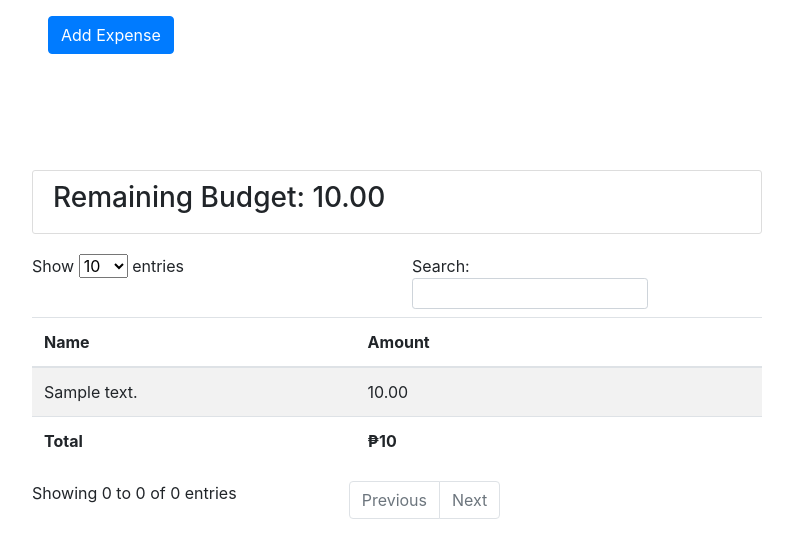
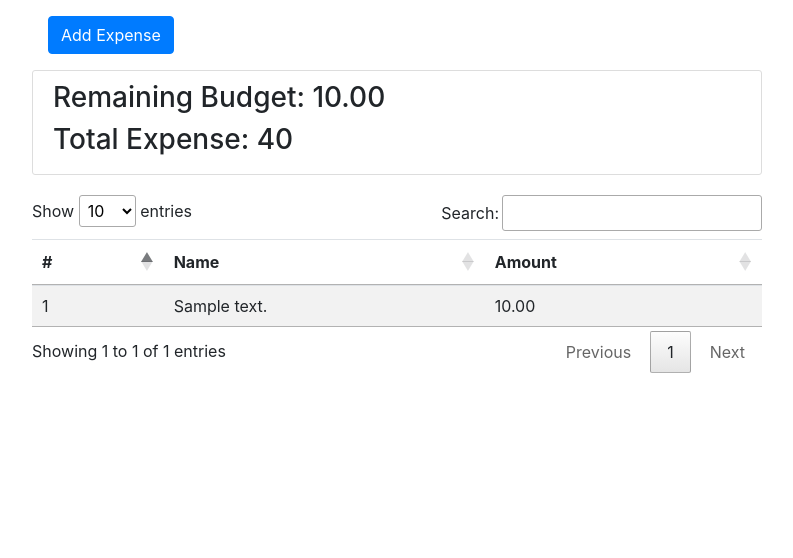
Before and after one commit to Se-ki/BMS, a Django app: page /expenses/1 in a window 1280 px wide. Shown: the part 56-614 px from the top of the page, without its empty margins (53-846 px from the left). Run offline with Django 5.2, Linux system fonts and the light colour scheme; a user stored in the database is signed in; tables that the repository leaves empty hold one stand-in row (values such as "Sample post"); some libraries are stand-ins or nearby versions.

Commit message:
init commit v1

```diff
--- a/bms/static/js/expenseJS/index.js
+++ b/bms/static/js/expenseJS/index.js
@@ -1,17 +1,56 @@
-document.addEventListener("DOMContentLoaded", () => {
-    const expense = document.getElementById('save-expense')
+$(document).ready(() => {
     const eDescription = document.getElementById('expense-description')
     const eAmount = document.getElementById('expense-amount')
-    const expenseTBody = document.getElementById('expenses')
     const b_id = document.getElementById('b_id')
-    const total_expense = document.getElementById('total-expense')
-    const remain_budget = document.getElementById('remain-budget')
     const expenseButton = document.getElementById('expenseButton')
-    const modalExpense = new bootstrap.Modal(document.getElementById('expenseModal'))
-    const dataTable = new DataTable('#expensesTable')
 
     let getThatAmount = ''
-    expense.addEventListener('click', async (e) => {
+
+    async function expenses() {
+        try {
+            const response = await axios.get(`/get-expenses/?b_id=${b_id.value}`);
+            let expenses = response.data.expenses
+            let budgetAmount = response.data.b_amount
+            getThatAmount = budgetAmount
+
+            let total = 0
+            $("#remain-budget").html('Remaining Budget: ' + budgetAmount)
+            if (parseInt(budgetAmount) <= 0) {
+                expenseButton.disabled = true
+            }
+            $("#expensesTable").DataTable({
+                data: expenses,
+                // destroy: true, //to able to reinitialize
+                responsive: true,
+                columns: [
+                    {
+                        data: null,
+                        render: function (data, type, full, meta) {
+                            // Use meta.row to get the row index, and add 1 to start from 1
+                            return meta.row + 1;
+                        },
+                        name: 'id',
+                    },
+                    {
+                        data: "description",
+                    },
+                    {
+                        data: "expense_amount",
+                        render: function (data, type, row) {
+                            total += parseFloat(data)
+                            console.log(row)
+                            return data
+                        },
+                    },
+                ],
+            })
+            $("#total-expense").html('Total Expense: ' + total)
+        } catch (error) {
+            console.error(error);
+        }
+    }
+
+    $("#save-expense").on('click', async (e) => {
         e.preventDefault()
         if (parseFloat(eAmount.value) > parseFloat(getThatAmount)) {
             alert('The value is greater than the remaining budget!')
@@ -32,35 +71,9 @@ document.addEventListener("DOMContentLoaded", () => {
             const json = await response.json()
             eDescription.value = ""
             eAmount.value = ""
-            modalExpense.hide()
-            getExpenses()
+            $("#expenseModal").modal("hide")
+            expenses()
         }
     })
-    async function getExpenses() {
-        const response = await fetch(
-            '/get-expenses/?' +
-            new URLSearchParams({
-                b_id: b_id.value
-            })
-        )
-        const json = await response.json()
-        const expenses = json.expenses
-        budget_amount = json.b_amount
-        getThatAmount = budget_amount
-        let table = ''
-        let total = 0
-        expenses.map((data) => {
-            total += parseFloat(data.expense_amount)
-            table += `<tr>                                                                                                                            <td>${data.description}</td>
-                   <td>${data.expense_amount}</td>
-                 </tr>`
-        })
-        expenseTBody.innerHTML = table
-        total_expense.innerHTML = '₱' + total
-        remain_budget.innerHTML = 'Remaining Budget: ' + budget_amount
-        if (parseInt(budget_amount) <= 0) {
-            expenseButton.disabled = true
-        }
-    }
-    getExpenses()
+    expenses()
 })
--- a/bms/static/main.css
+++ b/bms/static/main.css
@@ -1,6 +1,7 @@
 body {
-    background: #333;
+    background: #fafafa;
     color: #333333;
+    margin-top: 5rem;
 }
 
 h1,
@@ -38,7 +39,6 @@ ul {
     border: 1px solid #dddddd;
     border-radius: 3px;
     margin-bottom: 20px;
-    margin-top: 100px;
 }
 
 .article-title {
@@ -63,8 +63,7 @@ a.article-title:hover {
 .article-metadata {
     padding-bottom: 1px;
     margin-bottom: 4px;
-    border-bottom: 1px solid #e3e3e3;
-    text-decoration: none;
+    border-bottom: 1px solid #e3e3e3
 }
 
 .article-metadata a:hover {
@@ -88,52 +87,3 @@ a.article-title:hover {
 .account-heading {
     font-size: 2.5rem;
 }
-
-/* svselnskc */
-.articles-container {
-    position: relative;
-}
-
-.edit-link,
-.delete-link {
-    margin-right: 10px;
-    color: #007bff;
-    text-decoration: none;
-    font-weight: bold;
-}
-
-.edit-link:hover,
-.delete-link:hover {
-    text-decoration: underline;
-}
-
-/* show expenses html styles */
-@import url('https://fonts.googleapis.com/css2?family=Open+Sans:wght@300&display=swap');
-
-body {
-    font-family: 'Open Sans', sans-serif;
-
-}
-
-.search {
-
-    top: 6px;
-    left: 10px;
-}
-
-.form-control {
-
-    /* border: none; */
-    padding-left: 32px;
-}
-
-.form-control:focus {
-
-    /* border: none; */
-    box-shadow: none;
-}
-
-.green {
-
-    color: green;
-}
--- a/bms/templates/dashboard.html
+++ b/bms/templates/dashboard.html
@@ -5,6 +5,7 @@
     <button type="button" class="btn btn-primary" data-bs-toggle="modal" data-bs-target="#addBudget">Add Budget</button>
   </div>
   <div id="get-budgets"></div>
+
   {% comment %}modal for adding budget{% endcomment %}
   <div class="modal fade" id="addBudget" tabindex="1" aria-labelledby="addBudgetLabel" aria-hidden="false">
     <div class="modal-dialog">
--- a/bms/templates/layouts/base.html
+++ b/bms/templates/layouts/base.html
@@ -8,21 +8,25 @@
       name="viewport"
       content="width=device-width, initial-scale=1, shrink-to-fit=no"
     />
+    <title>Budget Monitoring System</title>
+
     <link rel="stylesheet" type="text/css" href="{% static 'main.css' %}" />
-
-    <!-- Bootstrap CSS -->
     <link
       rel="stylesheet"
       href="https://maxcdn.bootstrapcdn.com/bootstrap/4.0.0/css/bootstrap.min.css"
       integrity="sha384-Gn5384xqQ1aoWXA+058RXPxPg6fy4IWvTNh0E263XmFcJlSAwiGgFAW/dAiS6JXm"
       crossorigin="anonymous"
     />
+    <link
+      rel="stylesheet"
+      href="https://cdn.datatables.net/2.0.2/css/dataTables.dataTables.min.css"
+    />
 
     <script src="https://code.jquery.com/jquery-3.7.1.js"></script>
-    <script src="https://cdn.datatables.net/2.0.1/js/dataTables.js"></script>
-    <script src="https://cdn.datatables.net/2.0.1/js/dataTables.bootstrap5.js"></script>
-
-    <title>Budget Monitoring System</title>
+    <script src="https://cdn.datatables.net/2.0.2/js/dataTables.min.js"></script>
+    <!-- <script src="https://cdn.datatables.net/2.0.1/js/dataTables.js"></script>
+    <script src="https://cdn.datatables.net/2.0.1/js/dataTables.bootstrap5.js"></script> -->
+    <script src="https://unpkg.com/axios/dist/axios.min.js"></script>
   </head>
   <body>
     <nav class="navbar navbar-expand-lg bg-body-tertiary bg-dark">
--- a/bms/templates/show_expenses.html
+++ b/bms/templates/show_expenses.html
@@ -1,58 +1,79 @@
-{% extends 'layouts/base.html' %}
-{% block content %}
-  <button type="button" id="expenseButton" class="btn btn-primary m-3" data-bs-toggle="modal" data-bs-target="#expenseModal">Add Expense</button>
+{% extends 'layouts/base.html' %} {% block content %}
+<button
+  type="button"
+  id="expenseButton"
+  class="btn btn-primary m-3"
+  data-bs-toggle="modal"
+  data-bs-target="#expenseModal"
+>
+  Add Expense
+</button>
 <div class="p-0">
   <div class="content-section">
     <h3 id="remain-budget"></h3>
+    <h3 id="total-expense"></h3>
   </div>
 </div>
 
-  <table id="expensesTable" class="table table-striped" style="width:100%">
+<table id="expensesTable" class="table table-striped" style="width: 100%">
   <thead>
     <tr>
+      <th>#</th>
       <th>Name</th>
       <th>Amount</th>
     </tr>
   </thead>
-    <tbody id="expenses"></tbody>
-    <tfoot>
-      <tr>
-        <th>Total</th>
-        <th id="total-expense"></th>
-      </tr>
-    </tfoot>
 </table>
 
 {% comment %}modal for adding expense{% endcomment %}
-  <div class="modal fade" id="expenseModal" tabindex="-1" aria-labelledby="expenseModalLabel" aria-hidden="true">
+<div
+  class="modal fade"
+  id="expenseModal"
+  tabindex="-1"
+  aria-labelledby="expenseModalLabel"
+  aria-hidden="true"
+>
   <div class="modal-dialog">
     <div class="modal-content">
       <div class="modal-header">
         <h1 class="modal-title fs-5" id="expenseModalLabel">Add Expense</h1>
-          <button type="button" class="btn-close" data-bs-dismiss="modal" aria-label="Close"></button>
+        <button
+          type="button"
+          class="btn-close"
+          data-bs-dismiss="modal"
+          aria-label="Close"
+        ></button>
       </div>
       <div class="modal-body">
         <form method="POST">
           <input type="hidden" value="{{ b_id }}" id="b_id" />
           <div class="mb-3">
-              <label for="expense-description" class="col-form-label">What is the thing that you bought?</label>
+            <label for="expense-description" class="col-form-label"
+              >What is the thing that you bought?</label
+            >
             <input type="text" class="form-control" id="expense-description" />
           </div>
           <div class="mb-3">
-              <label for="expense-amount" class="col-form-label">How much is it?</label>
+            <label for="expense-amount" class="col-form-label"
+              >How much is it?</label
+            >
             <input type="number" class="form-control" id="expense-amount" />
           </div>
         </form>
       </div>
       <div class="modal-footer">
-          <button type="button" class="btn btn-secondary" data-bs-dismiss="modal">Close</button>
-          <button type="button" id="save-expense" class="btn btn-primary">Save</button>
+        <button type="button" class="btn btn-secondary" data-bs-dismiss="modal">
+          Close
+        </button>
+        <button
+          type="button"
+          id="save-expense"
+          class="btn btn-primary"
+        >
+          Save
+        </button>
       </div>
     </div>
   </div>
 </div>
-
-  <script type="text/javascript">
-    new DataTable('#expensesTable')
-  </script>
 {% endblock %}
```
Lines whose indentation alone changed are shown as unchanged.
